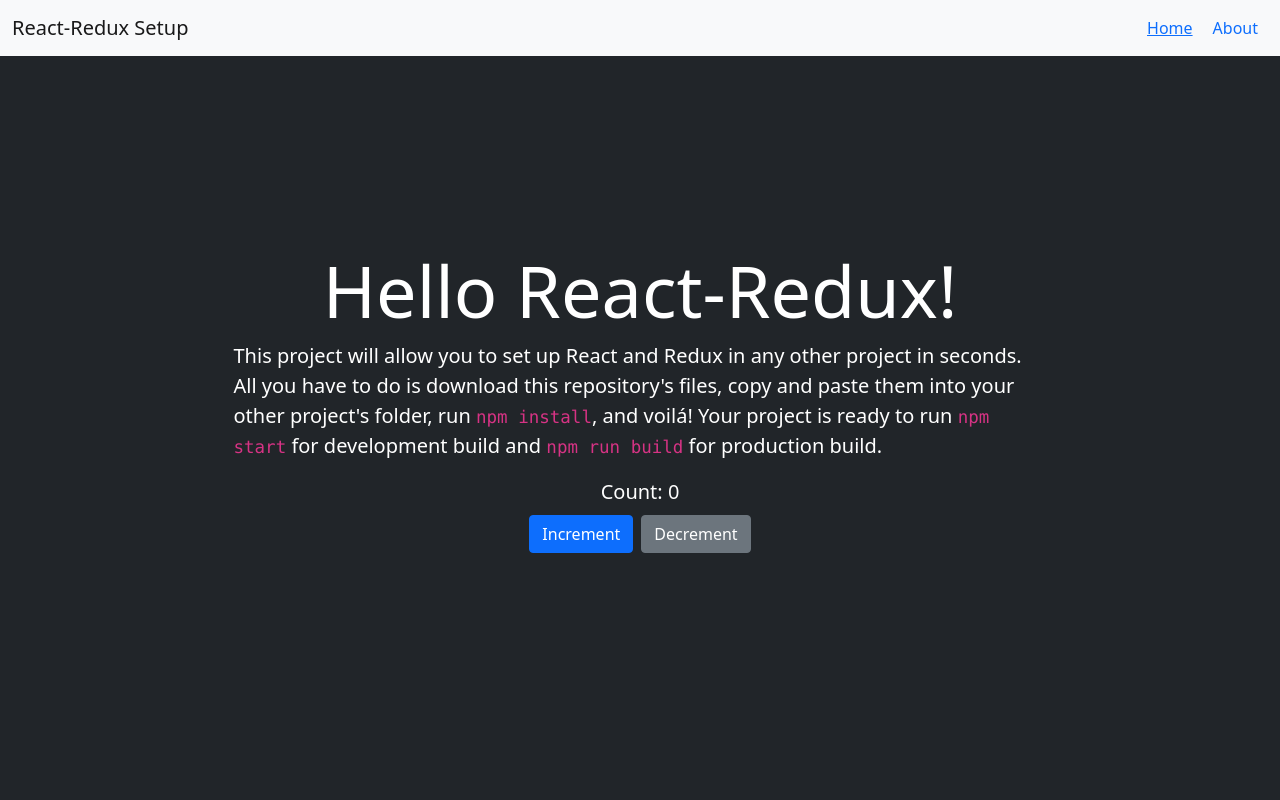
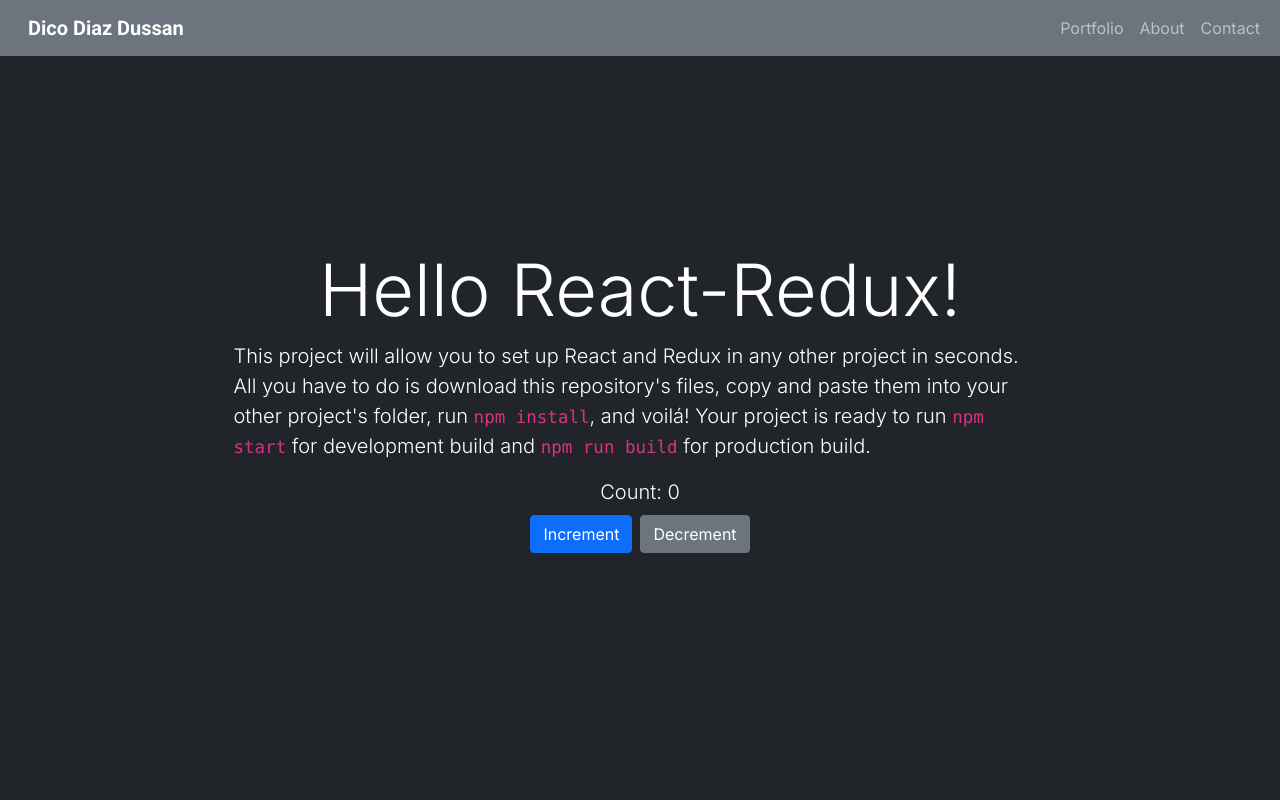
Before and after one commit to dicodiaz/portfolio, a React (Create React App) app: page / in a window 1280 px wide. Shown: the top 800 px of the page. Built offline with nearby package versions, Linux system fonts and the light colour scheme.

Commit message:
Fix header, remove routes

```diff
--- a/src/App.css
+++ b/src/App.css
@@ -1,13 +1,42 @@
-.navbar-brand a {
-  color: inherit;
-  text-decoration: none;
+@import url('https://fonts.googleapis.com/css2?family=Crete+Round:ital@0;1&display=swap');
+@import url('https://fonts.googleapis.com/css2?family=Roboto:ital,wght@0,100;0,300;0,400;0,500;0,700;0,900;1,100;1,300;1,400;1,500;1,700;1,900&display=swap');
+@import url('https://fonts.googleapis.com/css2?family=Poppins:ital,wght@0,100;0,200;0,300;0,400;0,500;0,600;0,700;0,800;0,900;1,100;1,200;1,300;1,400;1,500;1,600;1,700;1,800;1,900&display=swap');
+@import url('https://fonts.googleapis.com/css2?family=Inter:wght@100;200;300;400;500;600;700;800;900&display=swap');
+
+body {
+  font-family: Inter, sans-serif;
 }
 
-.navbar-nav a {
-  padding: 0 10px;
-  text-decoration: none;
+.font-roboto {
+  font-family: Roboto, sans-serif !important;
 }
 
-.navbar-nav .active {
-  text-decoration: underline !important;
+.font-crete-round {
+  font-family: Crete Round, sans-serif !important;
 }
+
+.font-poppins {
+  font-family: Poppins, sans-serif !important;
+}
+
+.btn-close-size {
+  font-size: 30px;
+}
+
+@media screen and (max-width: 768px) {
+  .navbar-nav {
+    height: calc(100vh - 56px);
+    padding-top: 10px;
+  }
+
+  .navbar-nav a {
+    text-align: center;
+    font-size: x-large;
+    font-weight: bold;
+    border-bottom: 1px solid white;
+  }
+
+  .navbar-toggler:focus {
+    box-shadow: none;
+  }
+}
--- a/src/App.js
+++ b/src/App.js
@@ -1,5 +1,5 @@
 import React from 'react';
-import { BrowserRouter as Router, Navigate, Route, Routes } from 'react-router-dom';
+import { BrowserRouter as Router } from 'react-router-dom';
 import './App.css';
 import About from './components/About';
 import Header from './components/Header';
@@ -8,11 +8,8 @@
 const App = () => (
   <Router basename={process.env.PUBLIC_URL}>
     <Header />
-    <Routes>
-      <Route path="/" element={<Home />} />
-      <Route path="/about" element={<About />} />
-      <Route path="*" element={<Navigate to="/" />} />
-    </Routes>
+    <Home />
+    <About />
   </Router>
 );
 
--- a/src/components/Header.js
+++ b/src/components/Header.js
@@ -1,23 +1,33 @@
+import { useState } from 'react';
 import { Container, Nav, Navbar } from 'react-bootstrap';
-import { NavLink } from 'react-router-dom';
+import { AiOutlineClose, AiOutlineMenu } from 'react-icons/ai';
 
-const Header = () => (
+const Header = () => {
+  const [open, setOpen] = useState(false);
+
+  return (
     <header>
-    <Navbar bg="light" expand="md" fixed="top">
+      <Navbar bg="secondary" variant="dark" expand="md" fixed="top" collapseOnSelect>
         <Container fluid>
           <Navbar.Brand>
-          <NavLink to="/">React-Redux Setup</NavLink>
+            <Nav.Link href="#heading" className="font-roboto text-white fw-bold py-0">
+              Dico Diaz Dussan
+            </Nav.Link>
           </Navbar.Brand>
-        <Navbar.Toggle />
+          <Navbar.Toggle className="border-0" onClick={() => setOpen((prevOpen) => !prevOpen)}>
+            {open ? <AiOutlineClose /> : <AiOutlineMenu />}
+          </Navbar.Toggle>
           <Navbar.Collapse>
             <Nav className="ms-auto">
-            <NavLink to="/">Home</NavLink>
-            <NavLink to="/about">About</NavLink>
+              <Nav.Link href="#portfolio">Portfolio</Nav.Link>
+              <Nav.Link href="#about">About</Nav.Link>
+              <Nav.Link href="#contact">Contact</Nav.Link>
             </Nav>
           </Navbar.Collapse>
         </Container>
       </Navbar>
     </header>
   );
+};
 
 export default Header;
```
Lines whose indentation alone changed are shown as unchanged.
